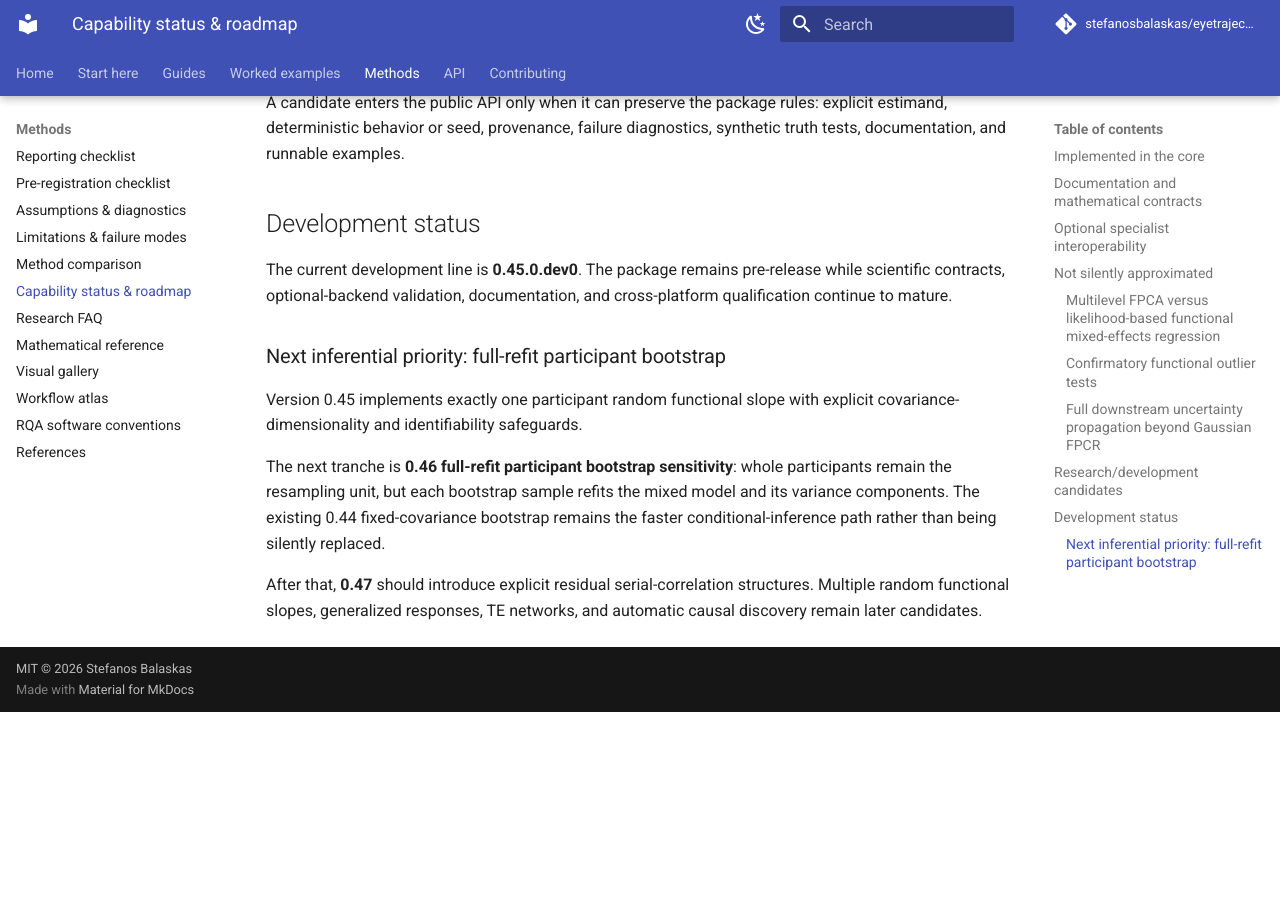
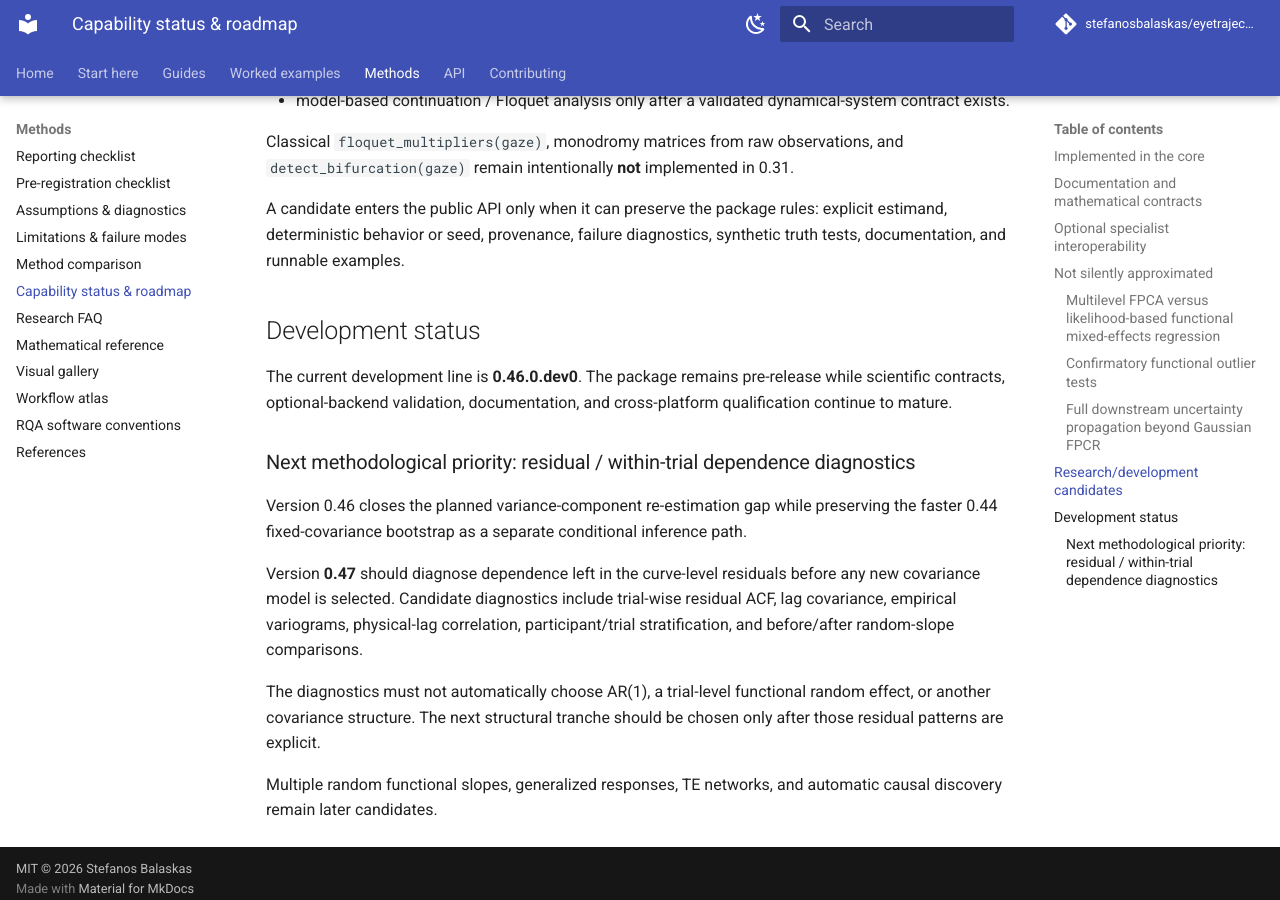
Before and after one commit to stefanosbalaskas/eyetrajectoriespy, an MkDocs documentation site: the page built from docs/methods/status-roadmap.md, in a window 1280 px wide and 900 px high, scrolled down 8257 px. Built offline with MkDocs 1.6.1 and Material for MkDocs 9.7.7, drawn with Linux system fonts in a browser that asks for light colours; comment, search, counter and statistics services are not loaded; before the commit the page ends 8969 px from its top, so only the background shows below that; some of the changed text lies outside the part shown.

Commit message:
Advance roadmap to 0.46 and residual diagnostics next

```diff
--- a/docs/methods/status-roadmap.md
+++ b/docs/methods/status-roadmap.md
@@ -16,6 +16,7 @@ This page distinguishes implemented scientific contracts from optional interoper
 | Function-on-scalar simultaneous coefficient bands | implemented; fixed-design wild bootstrap with coefficient/family scope | `function_on_scalar_simultaneous_bands()` |
 | Functional mixed-effects regression | implemented; one Gaussian response dimension, B-spline fixed effects, participant functional random intercept, optional one guarded participant random functional slope, joint MixedLM fit | `fit_functional_mixed_effects_regression()` |
 | Functional mixed-effects simultaneous coefficient bands | implemented; whole-participant case bootstrap, fixed-covariance GLS coefficient refits, coefficient/family observed-grid maxima | `bootstrap_functional_mixed_effects_coefficients()` / `functional_mixed_effects_simultaneous_bands()` |
+| Full-refit participant bootstrap | implemented; unique bootstrap group IDs for duplicate participant draws, complete MixedLM refit under fixed declared specification, retained variance-component distributions | `bootstrap_functional_mixed_effects_full_refit()` |
 | Participant random functional slope | implemented; one declared predictor, shared random basis size, full unstructured intercept/slope covariance, strict within-participant variation and covariance-complexity guards | `fit_functional_mixed_effects_regression(..., random_slope_predictor=...)` |
 | Explicit irregular → common-grid projection | implemented | `resample_irregular_to_grid()` |
 | Univariate FPCA | implemented | `fit_fpca()` |
@@ -141,20 +142,24 @@ A candidate enters the public API only when it can preserve the package rules: e
 
 ## Development status
 
-The current development line is **0.45.0.dev0**. The package remains pre-release while scientific contracts, optional-backend validation, documentation, and cross-platform qualification continue to mature.
+The current development line is **0.46.0.dev0**. The package remains pre-release while scientific contracts, optional-backend validation, documentation, and cross-platform qualification continue to mature.
 
 
-### Next inferential priority: full-refit participant bootstrap
+### Next methodological priority: residual / within-trial dependence diagnostics
 
-Version 0.45 implements exactly one participant random functional slope with
-explicit covariance-dimensionality and identifiability safeguards.
+Version 0.46 closes the planned variance-component re-estimation gap while
+preserving the faster 0.44 fixed-covariance bootstrap as a separate conditional
+inference path.
 
-The next tranche is **0.46 full-refit participant bootstrap sensitivity**:
-whole participants remain the resampling unit, but each bootstrap sample refits
-the mixed model and its variance components. The existing 0.44 fixed-covariance
-bootstrap remains the faster conditional-inference path rather than being
-silently replaced.
+Version **0.47** should diagnose dependence left in the curve-level residuals
+before any new covariance model is selected. Candidate diagnostics include
+trial-wise residual ACF, lag covariance, empirical variograms, physical-lag
+correlation, participant/trial stratification, and before/after random-slope
+comparisons.
 
-After that, **0.47** should introduce explicit residual serial-correlation
-structures. Multiple random functional slopes, generalized responses, TE
-networks, and automatic causal discovery remain later candidates.
+The diagnostics must not automatically choose AR(1), a trial-level functional
+random effect, or another covariance structure. The next structural tranche
+should be chosen only after those residual patterns are explicit.
+
+Multiple random functional slopes, generalized responses, TE networks, and
+automatic causal discovery remain later candidates.
```
